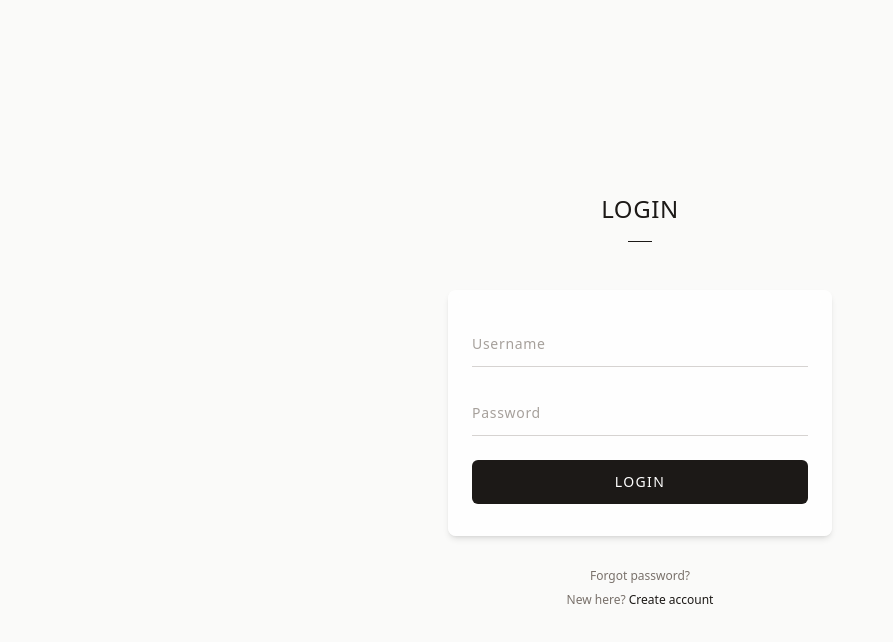
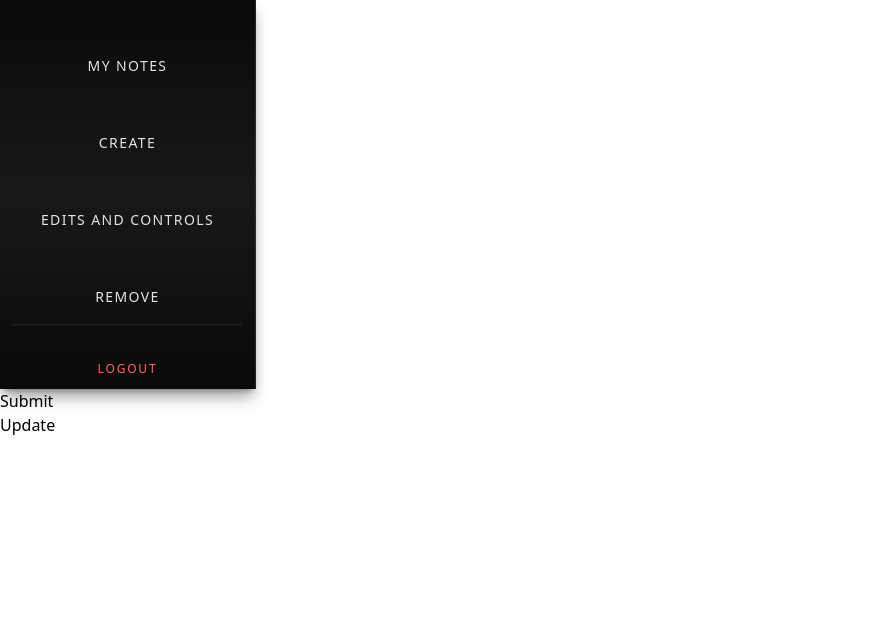
Before and after one commit to Kushal-np/NoteTakingApp, a React (Vite) app in the folder Client/: page /Mynotes in a window 1280 px wide. Before the commit this address led to /login. Shown: the top 642 px of the page, without its empty margins (0-893 px from the left). Built offline with nearby package versions, Linux system fonts and the light colour scheme.

Commit message:
Added all the routes to the sidebar

```diff
--- a/Client/src/App.jsx
+++ b/Client/src/App.jsx
@@ -11,11 +11,20 @@ const App= () =>{
       <Route path="/signup" element={<SignUp />} />
       <Route path="/login" element={<Login />} />
       <Route path="/dashboard" element={<DashBoard />} />
+      <Route path="/Mynotes" element={<MyNotes />}/>
+      <Route path="/CreateNotes" element={<Create />}/>
+      <Route path="/EditAndControls" element={<EditAndControls />}/>
+      <Route path="/RemoveNotes" element={<Remove />}/>
       <Route path="*" element={< Navigate to="/login"/>} />
+
     </Routes>
   )
 }
 import Login from './pages/Login';
 import DashBoard from './pages/DashBoard';
+import MyNotes from './components/EditAndControls';
+import Create from './components/Create';
+import EditAndControls from './components/EditAndControls';
+import Remove from './components/Remove';
 
 export default App ;
--- a/Client/src/components/EditAndControls.jsx
+++ b/Client/src/components/EditAndControls.jsx
@@ -1,7 +1,7 @@
 import React from 'react'
 import SideBar from './SideBar'
 
-const MyNotes = () => {
+const EditAndControls = () => {
   return (
     <div>
         <div>
@@ -49,4 +49,4 @@ const MyNotes = () => {
   )
 }
 
-export default MyNotes
+export default EditAndControls ;
--- a/Client/src/components/SideBar.jsx
+++ b/Client/src/components/SideBar.jsx
@@ -8,7 +8,7 @@ const SideBar = () => {
 
         {/* Upper section */}
         <div className="flex flex-col gap-6 items-center mt-10">
-          <Link to="/notes" className="w-full">
+          <Link to="/Mynotes" className="w-full">
             <div
               className="w-full py-4 text-zinc-200 text-sm font-light tracking-[0.1em] uppercase
                          hover:text-white hover:bg-white/10 transition-all duration-300
@@ -18,7 +18,7 @@ const SideBar = () => {
             </div>
           </Link>
 
-          <Link to="/create" className="w-full">
+          <Link to="/CreateNotes" className="w-full">
             <div
               className="w-full py-4 text-zinc-200 text-sm font-light tracking-[0.1em] uppercase
                          hover:text-white hover:bg-white/10 transition-all duration-300
@@ -28,7 +28,7 @@ const SideBar = () => {
             </div>
           </Link>
 
-          <Link to="/edit" className="w-full">
+          <Link to="EditAndControls" className="w-full">
             <div
               className="w-full py-4 text-zinc-200 text-sm font-light tracking-[0.1em] uppercase
                          hover:text-white hover:bg-white/10 transition-all duration-300
@@ -38,7 +38,7 @@ const SideBar = () => {
             </div>
           </Link>
 
-          <Link to="/remove" className="w-full">
+          <Link to="/RemoveNotes" className="w-full">
             <div
               className="w-full py-4 text-zinc-200 text-sm font-light tracking-[0.1em] uppercase
                          hover:text-white hover:bg-white/10 transition-all duration-300
```
Also changed, not shown: Client/src/components/NoteForm.jsx (added), Client/src/components/NoteList.jsx (added).
